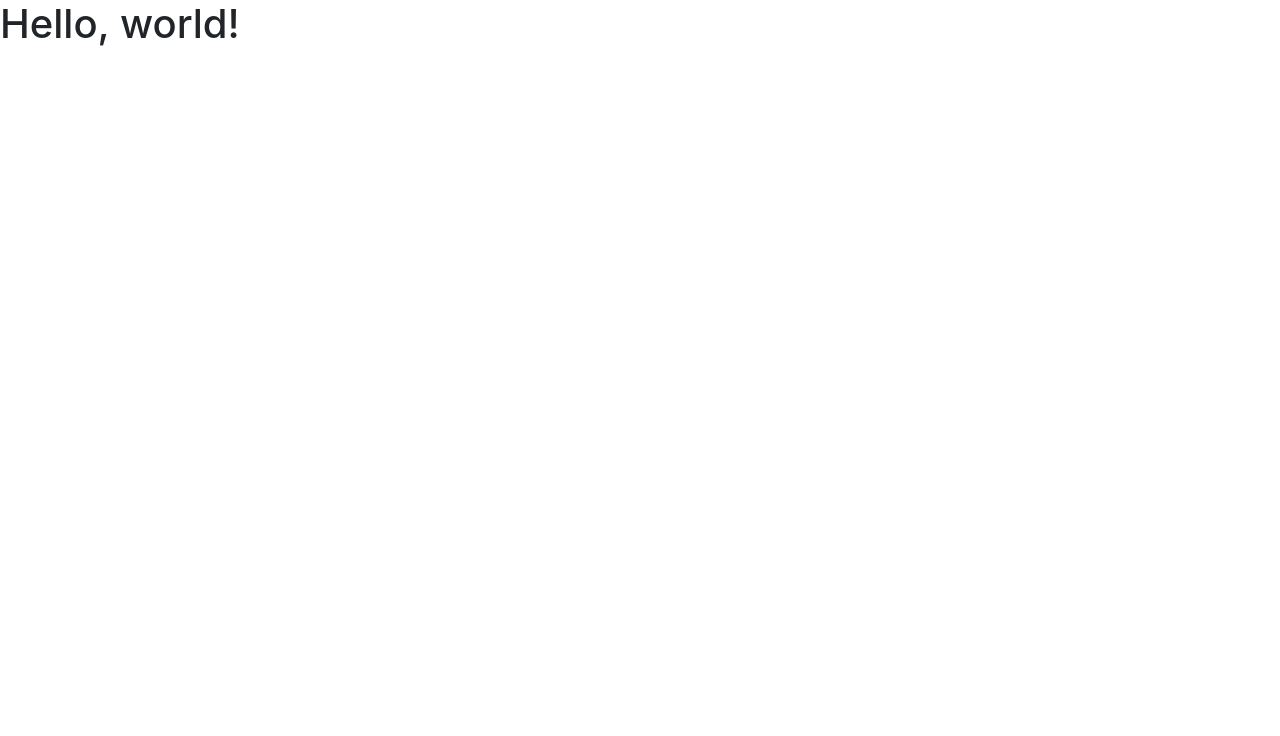
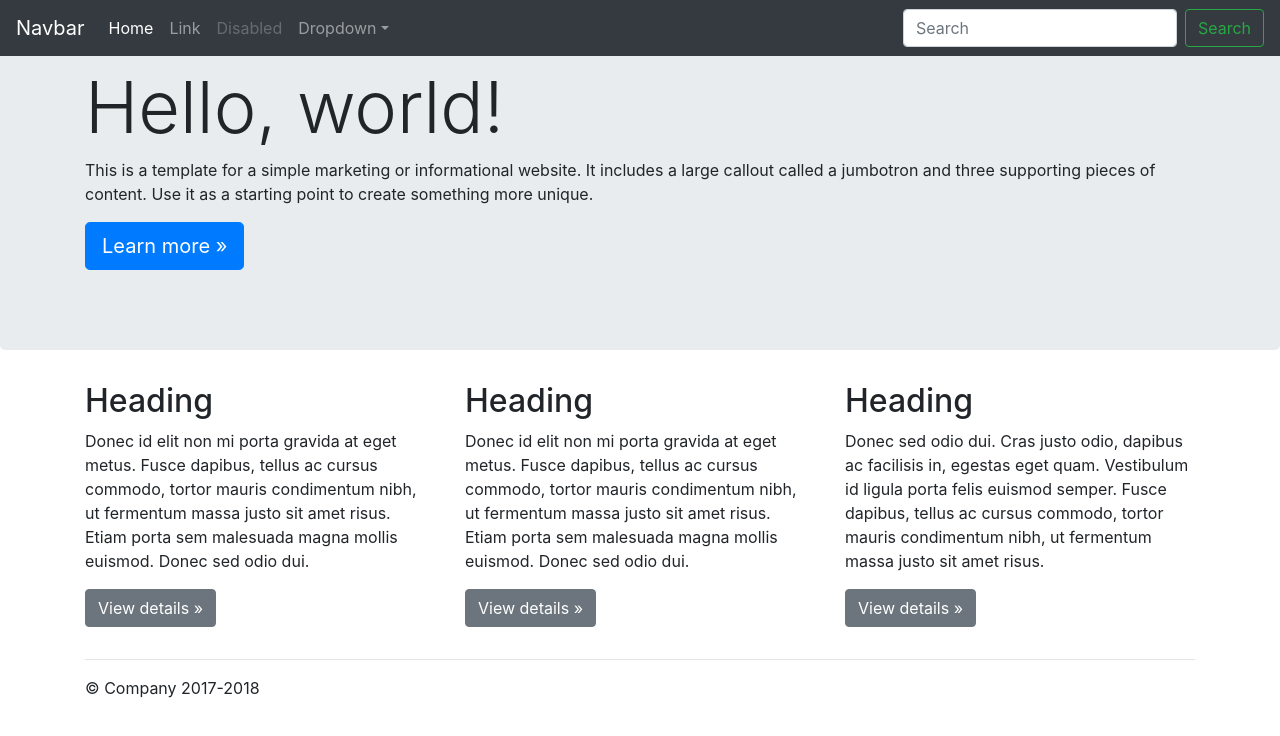
Before and after one commit to wina8757/wina8757.github.io, a plain HTML site: page index.html in a window 1280 px wide. Drawn offline with nearby package versions, Linux system fonts and the light colour scheme.

Commit message:
bootstrap template

```diff
--- a/index.html
+++ b/index.html
@@ -1,22 +1,104 @@
+
 <!doctype html>
 <html lang="en">
   <head>
-    <!-- Required meta tags -->
     <meta charset="utf-8">
     <meta name="viewport" content="width=device-width, initial-scale=1, shrink-to-fit=no">
+    <meta name="description" content="">
+    <meta name="author" content="">
+    <link rel="icon" href="../../../../favicon.ico">
 
-    <!-- Bootstrap CSS -->
-    <link rel="stylesheet" href="https://maxcdn.bootstrapcdn.com/bootstrap/4.0.0/css/bootstrap.min.css" integrity="sha384-Gn5384xqQ1aoWXA+058RXPxPg6fy4IWvTNh0E263XmFcJlSAwiGgFAW/dAiS6JXm" crossorigin="anonymous">
+    <title>Jumbotron Template for Bootstrap</title>
 
-    <title>Hello, world!</title>
+    <!-- Bootstrap core CSS -->
+    <link href="../../../../dist/css/bootstrap.min.css" rel="stylesheet">
+
+    <!-- Custom styles for this template -->
+    <link href="jumbotron.css" rel="stylesheet">
   </head>
+
   <body>
-    <h1>Hello, world!</h1>
 
-    <!-- Optional JavaScript -->
-    <!-- jQuery first, then Popper.js, then Bootstrap JS -->
+    <nav class="navbar navbar-expand-md navbar-dark fixed-top bg-dark">
+      <a class="navbar-brand" href="#">Navbar</a>
+      <button class="navbar-toggler" type="button" data-toggle="collapse" data-target="#navbarsExampleDefault" aria-controls="navbarsExampleDefault" aria-expanded="false" aria-label="Toggle navigation">
+        <span class="navbar-toggler-icon"></span>
+      </button>
+
+      <div class="collapse navbar-collapse" id="navbarsExampleDefault">
+        <ul class="navbar-nav mr-auto">
+          <li class="nav-item active">
+            <a class="nav-link" href="#">Home <span class="sr-only">(current)</span></a>
+          </li>
+          <li class="nav-item">
+            <a class="nav-link" href="#">Link</a>
+          </li>
+          <li class="nav-item">
+            <a class="nav-link disabled" href="#">Disabled</a>
+          </li>
+          <li class="nav-item dropdown">
+            <a class="nav-link dropdown-toggle" href="http://example.com" id="dropdown01" data-toggle="dropdown" aria-haspopup="true" aria-expanded="false">Dropdown</a>
+            <div class="dropdown-menu" aria-labelledby="dropdown01">
+              <a class="dropdown-item" href="#">Action</a>
+              <a class="dropdown-item" href="#">Another action</a>
+              <a class="dropdown-item" href="#">Something else here</a>
+            </div>
+          </li>
+        </ul>
+        <form class="form-inline my-2 my-lg-0">
+          <input class="form-control mr-sm-2" type="text" placeholder="Search" aria-label="Search">
+          <button class="btn btn-outline-success my-2 my-sm-0" type="submit">Search</button>
+        </form>
+      </div>
+    </nav>
+
+    <main role="main">
+
+      <!-- Main jumbotron for a primary marketing message or call to action -->
+      <div class="jumbotron">
+        <div class="container">
+          <h1 class="display-3">Hello, world!</h1>
+          <p>This is a template for a simple marketing or informational website. It includes a large callout called a jumbotron and three supporting pieces of content. Use it as a starting point to create something more unique.</p>
+          <p><a class="btn btn-primary btn-lg" href="#" role="button">Learn more &raquo;</a></p>
+        </div>
+      </div>
+
+      <div class="container">
+        <!-- Example row of columns -->
+        <div class="row">
+          <div class="col-md-4">
+            <h2>Heading</h2>
+            <p>Donec id elit non mi porta gravida at eget metus. Fusce dapibus, tellus ac cursus commodo, tortor mauris condimentum nibh, ut fermentum massa justo sit amet risus. Etiam porta sem malesuada magna mollis euismod. Donec sed odio dui. </p>
+            <p><a class="btn btn-secondary" href="#" role="button">View details &raquo;</a></p>
+          </div>
+          <div class="col-md-4">
+            <h2>Heading</h2>
+            <p>Donec id elit non mi porta gravida at eget metus. Fusce dapibus, tellus ac cursus commodo, tortor mauris condimentum nibh, ut fermentum massa justo sit amet risus. Etiam porta sem malesuada magna mollis euismod. Donec sed odio dui. </p>
+            <p><a class="btn btn-secondary" href="#" role="button">View details &raquo;</a></p>
+          </div>
+          <div class="col-md-4">
+            <h2>Heading</h2>
+            <p>Donec sed odio dui. Cras justo odio, dapibus ac facilisis in, egestas eget quam. Vestibulum id ligula porta felis euismod semper. Fusce dapibus, tellus ac cursus commodo, tortor mauris condimentum nibh, ut fermentum massa justo sit amet risus.</p>
+            <p><a class="btn btn-secondary" href="#" role="button">View details &raquo;</a></p>
+          </div>
+        </div>
+
+        <hr>
+
+      </div> <!-- /container -->
+
+    </main>
+
+    <footer class="container">
+      <p>&copy; Company 2017-2018</p>
+    </footer>
+
+    <!-- Bootstrap core JavaScript
+    ================================================== -->
+    <!-- Placed at the end of the document so the pages load faster -->
     <script src="https://code.jquery.com/jquery-3.2.1.slim.min.js" integrity="sha384-KJ3o2DKtIkvYIK3UENzmM7KCkRr/rE9/Qpg6aAZGJwFDMVNA/GpGFF93hXpG5KkN" crossorigin="anonymous"></script>
-    <script src="https://cdnjs.cloudflare.com/ajax/libs/popper.js/1.12.9/umd/popper.min.js" integrity="sha384-ApNbgh9B+Y1QKtv3Rn7W3mgPxhU9K/ScQsAP7hUibX39j7fakFPskvXusvfa0b4Q" crossorigin="anonymous"></script>
-    <script src="https://maxcdn.bootstrapcdn.com/bootstrap/4.0.0/js/bootstrap.min.js" integrity="sha384-JZR6Spejh4U02d8jOt6vLEHfe/JQGiRRSQQxSfFWpi1MquVdAyjUar5+76PVCmYl" crossorigin="anonymous"></script>
+    <script>window.jQuery || document.write('<script src="../../../../assets/js/vendor/jquery-slim.min.js"><\/script>')</script>
+    <script src="../../../../assets/js/vendor/popper.min.js"></script>
+    <script src="../../../../dist/js/bootstrap.min.js"></script>
   </body>
 </html>
```
